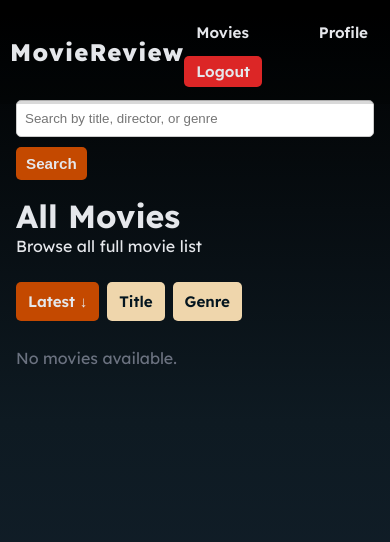
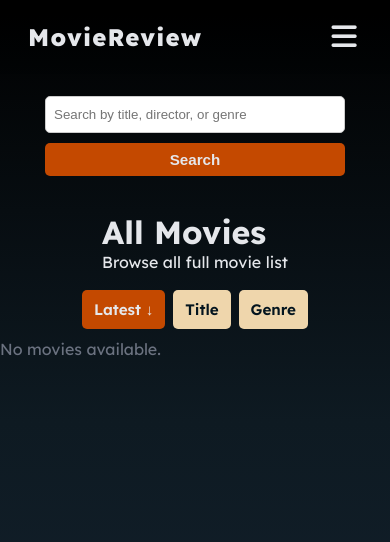
Before and after one commit to aliffkhuzairi/flask_movie_review_v2, a Flask app: page /movies in a window 390 px wide. Shown: the top 542 px of the page. Run offline with Flask 3, Linux system fonts and the light colour scheme; the visitor is signed in with stand-in values (Sample User, id 1); data that the repository does not hold is empty; some libraries are stand-ins or nearby versions; some web fonts are replaced.

Commit message:
style: add responsive styling

```diff
--- a/app.py
+++ b/app.py
@@ -2,10 +2,12 @@ import psycopg2, os, re
 
 from flask import Flask, flash, redirect, render_template, request, session, url_for
 from werkzeug.security import check_password_hash, generate_password_hash
+from dotenv import load_dotenv
 from contextlib import contextmanager
 from functools import wraps
 from datetime import datetime, date
 
+load_dotenv()
 app = Flask(__name__)
 app.secret_key = os.getenv('FLASK_SECRET_KEY', 'dev_secret_key')
 
@@ -17,7 +19,7 @@ def get_db_connection():
     return psycopg2.connect(
         dbname=os.getenv('DATABASE_NAME', 'term_project'),
         user=os.getenv('DATABASE_USER', 'postgres'),
-        password=os.getenv('DATABASE_PASSWORD', '@100pluS'),
+        password=os.getenv('DATABASE_PASSWORD'),
         host=os.getenv('DATABASE_HOST', 'localhost'),
         port=os.getenv('DATABASE_PORT', '5432'),
     )
@@ -194,7 +196,7 @@ def home():
             select id, title, director, genre, rel_date
             from movies
             order by rel_date desc
-            limit 4;
+            limit 5;
         """)
 
         movies = cur.fetchall()
--- a/static/script.js
+++ b/static/script.js
@@ -1,4 +1,4 @@
-function toggleReview(button) {
+const toggleReview = (button) => {
     const text = button.previousElementSibling;
 
     if (text.classList.contains('expanded')) {
@@ -7,6 +7,23 @@ function toggleReview(button) {
     } else {
         text.classList.add('expanded');
         button.textContent = 'Show less';
+    }
+}
+
+const toggleMenu = (button) => {
+    const menu = document.getElementById('navMenu');
+    const icon = button.querySelector('i');
+
+    menu.classList.toggle('open');
+
+    if (menu.classList.contains('open')) {
+        icon.classList.remove('fa-bars');
+        icon.classList.add('fa-xmark');
+    }
+
+    else {
+        icon.classList.remove('fa-xmark');
+        icon.classList.add('fa-bars');
     }
 }
 
--- a/static/style.css
+++ b/static/style.css
@@ -174,7 +175,7 @@ select {
     top: 0;
     left: 0;
     width: 100%;
-    padding: 7px 0;
+    padding: 12px;
     gap: 12px;
     background: var(--bg-header);
     border: none;
@@ -213,6 +214,24 @@ select {
     color: var(--secondary-hover);
 }
 
+.menu-toggle {
+    display: none;
+    background: none;
+    border: none;
+    color: var(--text-main);
+    cursor: pointer;
+}
+
+.menu-toggle i {
+    font-size: 1.8rem;
+    color: var(--text-main);
+}
+
+.menu-toggle:hover {
+    color: var(--secondary);
+}
+
+
 header.sticky {
     padding: 5px;
     background-color: #ccc;
@@ -251,7 +274,7 @@ header.sticky .brand:hover{
 
 /* MAIN SECTION */
 .page-container {
-    max-width: 1200px;
+    max-width: 1560px;
     margin: 60px auto 20px;
     padding: 24px 16px 40px;
 }
@@ -282,13 +305,14 @@ header.sticky .brand:hover{
     align-items: center;
     gap: 16px;
     flex-wrap: wrap;
-    margin-bottom: 17px;
 }
 
 .movie-list {
     display: flex;
+    justify-content: center;
     gap: 20px;
     flex-wrap: wrap;
+    margin-top: 20px ;
 }
 
 .movie-card {
@@ -366,6 +390,7 @@ header.sticky .brand:hover{
     justify-content: center;
     align-items: center;
     min-height: 100px;
+    margin-bottom: 20px;
 }
 
 .search-form {
@@ -862,3 +887,111 @@ textarea{
     width: auto;
     padding: 8px 12px;
 }
+
+@media (max-width: 1067px) {
+
+}
+
+
+@media (max-width: 768px) {
+    .header-wrap {
+        padding: 10px 16px;
+    }
+
+    .menu-toggle {
+        display: block;
+        width: auto;
+    }
+
+    .nav-actions {
+        display: none;
+        position: absolute;
+        top: 60px;
+        right: 0;
+        flex-direction: column;
+        gap: 0;
+        min-width: 300px;
+        min-height: 150px;
+        padding: 16px;
+        border-radius: 8px;
+        background: var(--bg-surface);
+        box-shadow: var(--shadow);
+        z-index: 10;
+    }
+
+    .nav-actions.open {
+        display: flex;
+    }
+
+    .nav-actions a {
+        width: 100%;
+        text-align: center;
+    }
+
+    header.sticky .menu-toggle i {
+        color: var(--text-dark);
+    }
+
+    header.sticky .nav-actions.open {
+        background-color: #ccc;
+        box-shadow: 0 0 10px #000;
+        top: 52px;
+    }
+
+    header.sticky .nav {
+        color: var(--text-dark);
+    }
+
+    .page-container {
+        padding: 20px 0 12px;
+    }
+
+    .review-feed {
+        flex-wrap: wrap;
+        padding: 0 12px;
+    }
+
+    .section-head {
+        flex-direction: column;
+        gap: 8px;
+    }
+
+    .home-review-feed .review-card {
+        flex: 1 1 100%;
+        max-width: 100%;
+    }
+
+    .movie-list {
+        justify-content: center;
+        gap: 10px;
+    }
+
+    .small-text {
+        text-align: center;
+    }
+
+    .two-cols-layout {
+        grid-template-columns: 1fr;
+    }
+
+    .movie-info,
+    .tag {
+        text-align: center;
+    }
+
+}
+
+@media (max-width: 480px) {
+    .section-head {
+        flex-direction: column;
+        gap: 8px;
+    }
+
+    .search-form {
+        flex-direction: column;
+    }
+
+    .nav-actions.open {
+        width: 100%;
+    }
+}
--- a/templates/login.html
+++ b/templates/login.html
@@ -23,7 +23,7 @@
                  {% endwith %}
              </div>
 
-             <form action="{{ url_for('auth') }}" method="POST" class="form-grid">
+             <form action="{{ url_for('auth') }}" method="POST" class="form-grid auth-form">
                  <label for="id">ID:</label>
                  <input id="id" type="text" name="user_id" required>
 
--- a/templates/movies.html
+++ b/templates/movies.html
@@ -4,6 +4,8 @@
     <meta charset="UTF-8">
     <meta name="viewport" content="width=device-width, initial-scale=1.0" />
     <link rel="stylesheet" href="{{ url_for('static', filename='style.css') }}" />
+    <link rel="stylesheet" href="https://cdnjs.cloudflare.com/ajax/libs/font-awesome/7.0.1/css/all.min.css" integrity="sha512-2SwdPD6INVrV/lHTZbO2nodKhrnDdJK9/kg2XD1r9uGqPo1cUbujc+IYdlYdEErWNu69gVcYgdxlmVmzTWnetw==" crossorigin="anonymous" referrerpolicy="no-referrer" />
+
     <title>All Movie</title>
 </head>
 <body>
@@ -13,7 +15,12 @@
             <a href="{{ url_for('home') }}" class="brand">
                 <span>MovieReview</span>
             </a>
-            <div class="button-row">
+
+            <button class="menu-toggle" type="button" onclick="toggleMenu(this)">
+                <i class="fa-solid fa-bars"></i>
+            </button>
+
+            <div class="button-row nav-actions" id="navMenu">
                 <a class="button-link nav" href="{{ url_for('movie_list') }}">Movies</a>
                 <a class="button-link nav" href="{{ url_for('user_detail', user_id=user_id) }}">Profile</a>
                 <a class="button-link logout" href="{{ url_for('logout') }}">Logout</a>
@@ -99,7 +106,7 @@
 
             <!-- MOVIES LIST -->
             {% if movies %}
-            <div class="movie-list">
+            <div class="movie-list compact-movie-list">
 
                 {% for movie in movies %}
                 <a href="{{ url_for('movie_detail', movie_id=movie[0]) }}" class="movie-card">
@@ -108,7 +115,7 @@
                     </div>
 
                     <div class="movie-card-body">
-                        <span class="tag">{{ movie[3] }}</span>
+                        <span class="tag home-tag">{{ movie[3] }}</span>
 
                         <div class="movie-info">
                             <p><strong>Director</strong></p>
```
Also changed, not shown: other parts of static/style.css (+26 -21 lines), templates/home.html (+8 -2 lines), templates/movie.html (+8 -1 lines), templates/user_info.html (+14 -8 lines).
